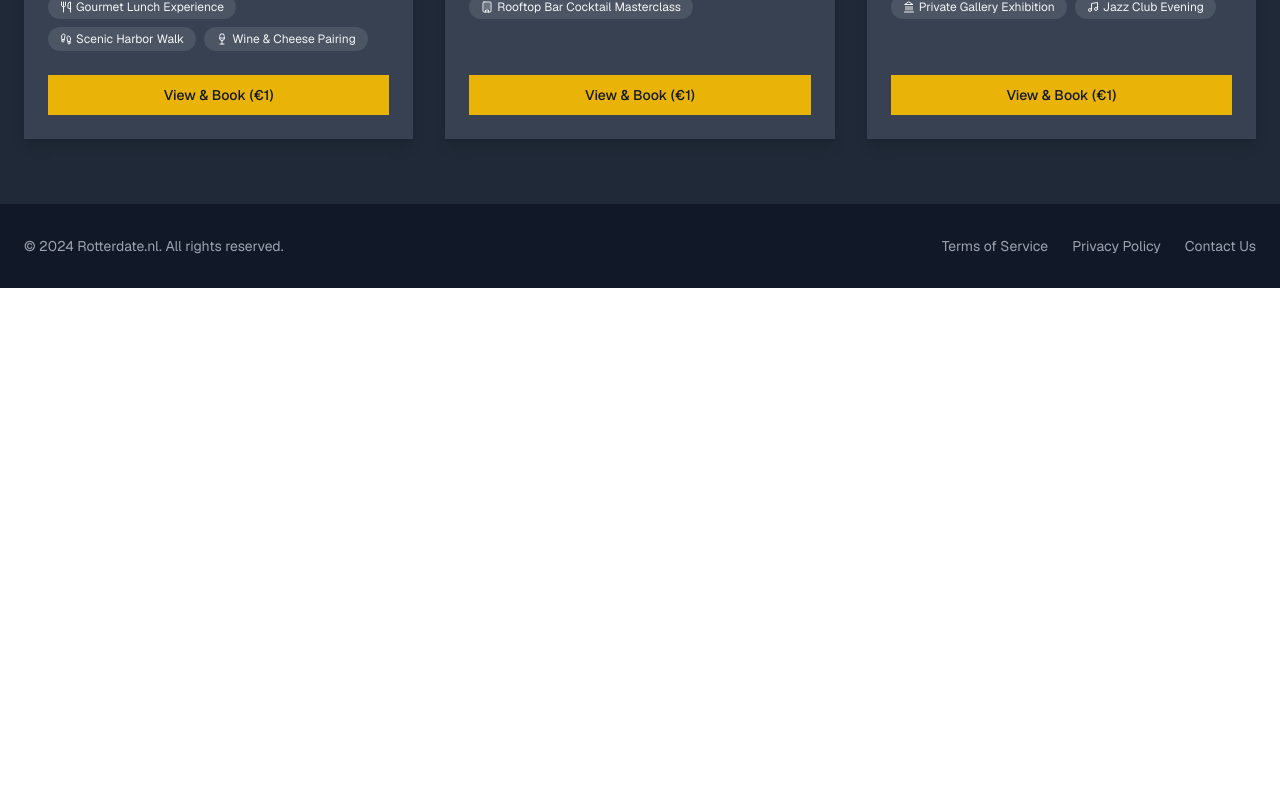
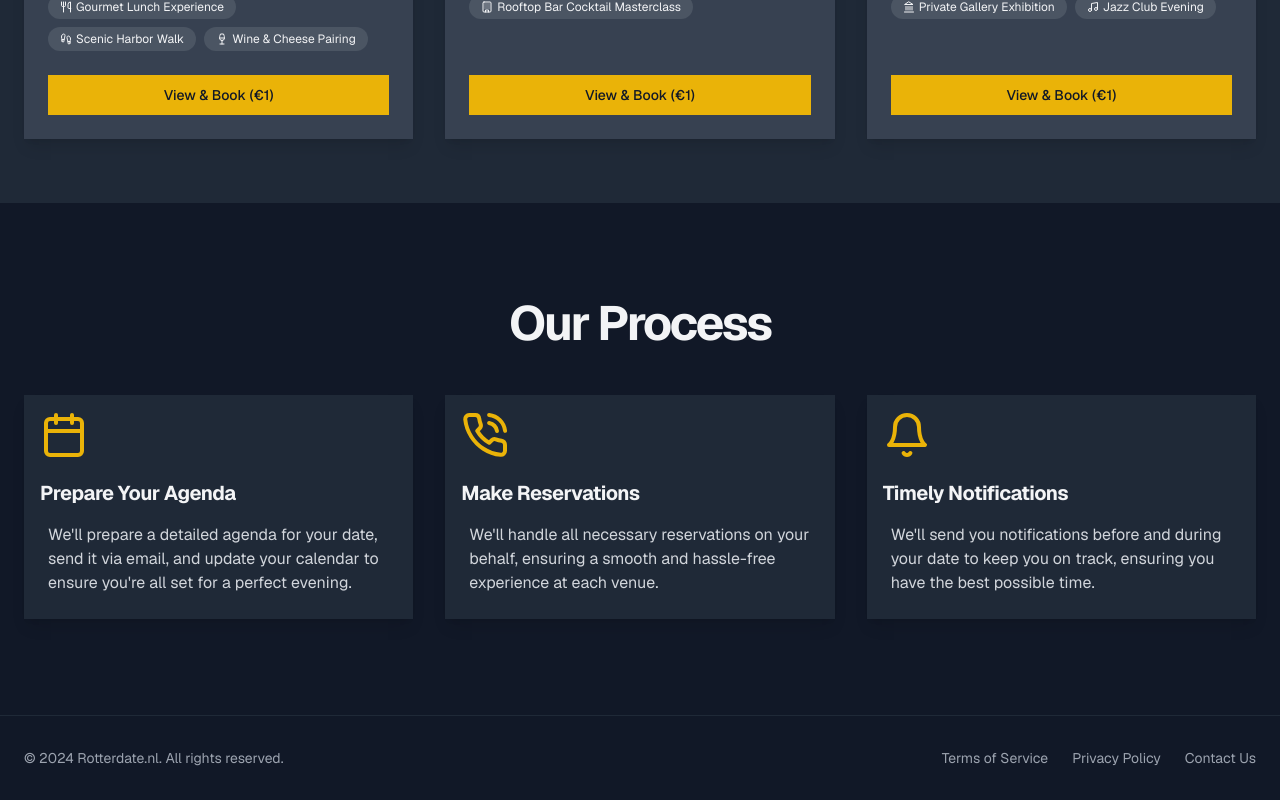
Before and after one commit to canalinfotech/rotterdate, a Next.js app: page / in a window 1280 px wide. Shown: the part 2285-3085 px from the top of the page. Before the commit the page ends 2573 px from the top, so only its background shows below. Built offline with nearby package versions, Linux system fonts and the light colour scheme.

Commit message:
added process section

```diff
--- a/src/app/page.tsx
+++ b/src/app/page.tsx
@@ -5,7 +5,7 @@ import Link from "next/link"
 import Image from 'next/image'
 import { Button } from "@/components/ui/button"
 import { Card, CardContent, CardDescription, CardFooter, CardHeader, CardTitle } from "@/components/ui/card"
-import { Clock, MapPin, Star, Menu, Coffee, LandmarkIcon, Utensils, Footprints, Wine, Activity, Flower, Building, ShoppingBag, Music } from "lucide-react"
+import { Clock, MapPin, Star, Menu, Coffee, LandmarkIcon, Utensils, Footprints, Wine, Activity, Flower, Building, ShoppingBag, Music, Calendar, PhoneCall, Bell } from "lucide-react"
 import { LucideIcon } from 'lucide-react'
 
 interface Activity {
@@ -249,7 +249,11 @@ export default function Component() {
                     <div className="space-y-2 mb-4">
                       <div className="flex items-center text-gray-400">
                         <Clock className="w-4 h-4 mr-2" />
-                        <span>{itinerary.day}, {new Date(itinerary.date).toLocaleDateString()}</span>
+                        <span>{itinerary.day}, {new Date(itinerary.date).toLocaleDateString('en-US', {
+                          year: 'numeric',
+                          month: 'numeric',
+                          day: 'numeric'
+                        })}</span>
                       </div>
                       <div className="flex items-center text-gray-400">
                         <Clock className="w-4 h-4 mr-2" />
@@ -283,7 +287,48 @@ export default function Component() {
             </div>
           </div>
         </section>
-      </main>
+        <section id="our-process" className="w-full py-12 md:py-24 bg-gray-900">
+          <div className="container px-4 md:px-6">
+            <h2 className="text-3xl font-bold tracking-tighter sm:text-4xl md:text-5xl text-gray-100 mb-12 text-center">
+              Our Process
+            </h2>
+            <div className="grid gap-8 md:grid-cols-3">
+              <Card className="bg-gray-800 border-0 shadow-lg hover:shadow-xl transition-shadow duration-300">
+                <CardHeader>
+                  <Calendar className="w-12 h-12 text-yellow-500 mb-4" />
+                  <CardTitle className="text-xl font-bold text-gray-100">Prepare Your Agenda</CardTitle>
+                </CardHeader>
+                <CardContent>
+                  <p className="text-gray-300">
+                    We'll prepare a detailed agenda for your date, send it via email, and update your calendar to ensure you're all set for a perfect evening.
+                  </p>
+                </CardContent>
+              </Card>
+              <Card className="bg-gray-800 border-0 shadow-lg hover:shadow-xl transition-shadow duration-300">
+                <CardHeader>
+                  <PhoneCall className="w-12 h-12 text-yellow-500 mb-4" />
+                  <CardTitle className="text-xl font-bold text-gray-100">Make Reservations</CardTitle>
+                </CardHeader>
+                <CardContent>
+                  <p className="text-gray-300">
+                    We'll handle all necessary reservations on your behalf, ensuring a smooth and hassle-free experience at each venue.
+                  </p>
+                </CardContent>
+              </Card>
+              <Card className="bg-gray-800 border-0 shadow-lg hover:shadow-xl transition-shadow duration-300">
+                <CardHeader>
+                  <Bell className="w-12 h-12 text-yellow-500 mb-4" />
+                  <CardTitle className="text-xl font-bold text-gray-100">Timely Notifications</CardTitle>
+                </CardHeader>
+                <CardContent>
+                  <p className="text-gray-300">
+                    We'll send you notifications before and during your date to keep you on track, ensuring you have the best possible time.
+                  </p>
+                </CardContent>
+              </Card>
+            </div>
+          </div>
+        </section>
         <footer className="py-8 w-full shrink-0 bg-gray-900 border-t border-gray-800">
           <div className="container px-4 md:px-6">
             <div className="flex flex-col md:flex-row justify-between items-center">
@@ -302,6 +347,7 @@ export default function Component() {
             </div>
           </div>
         </footer>
+      </main>
     </div>
   )
 }
```
Lines whose indentation alone changed are shown as unchanged.
